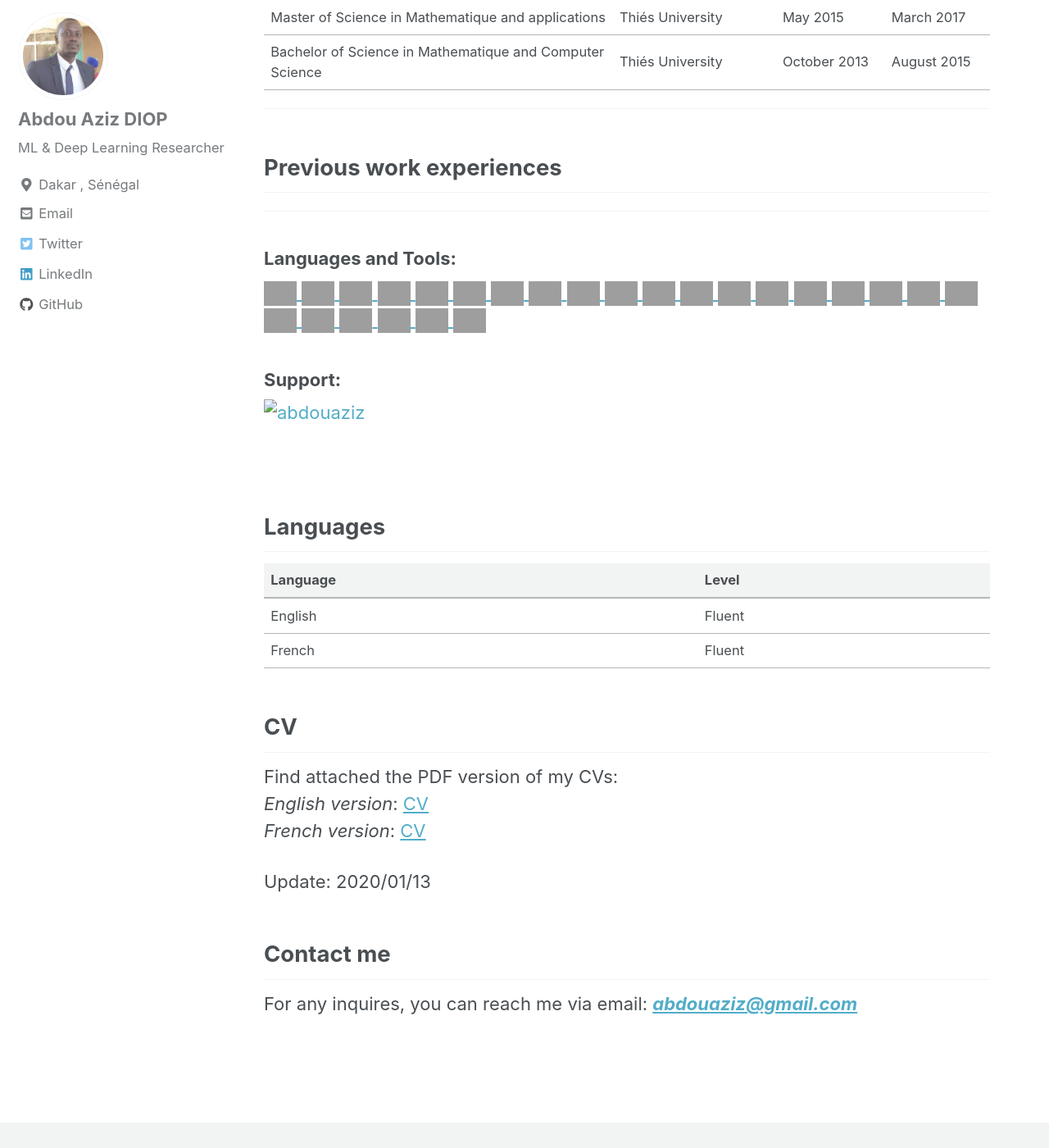
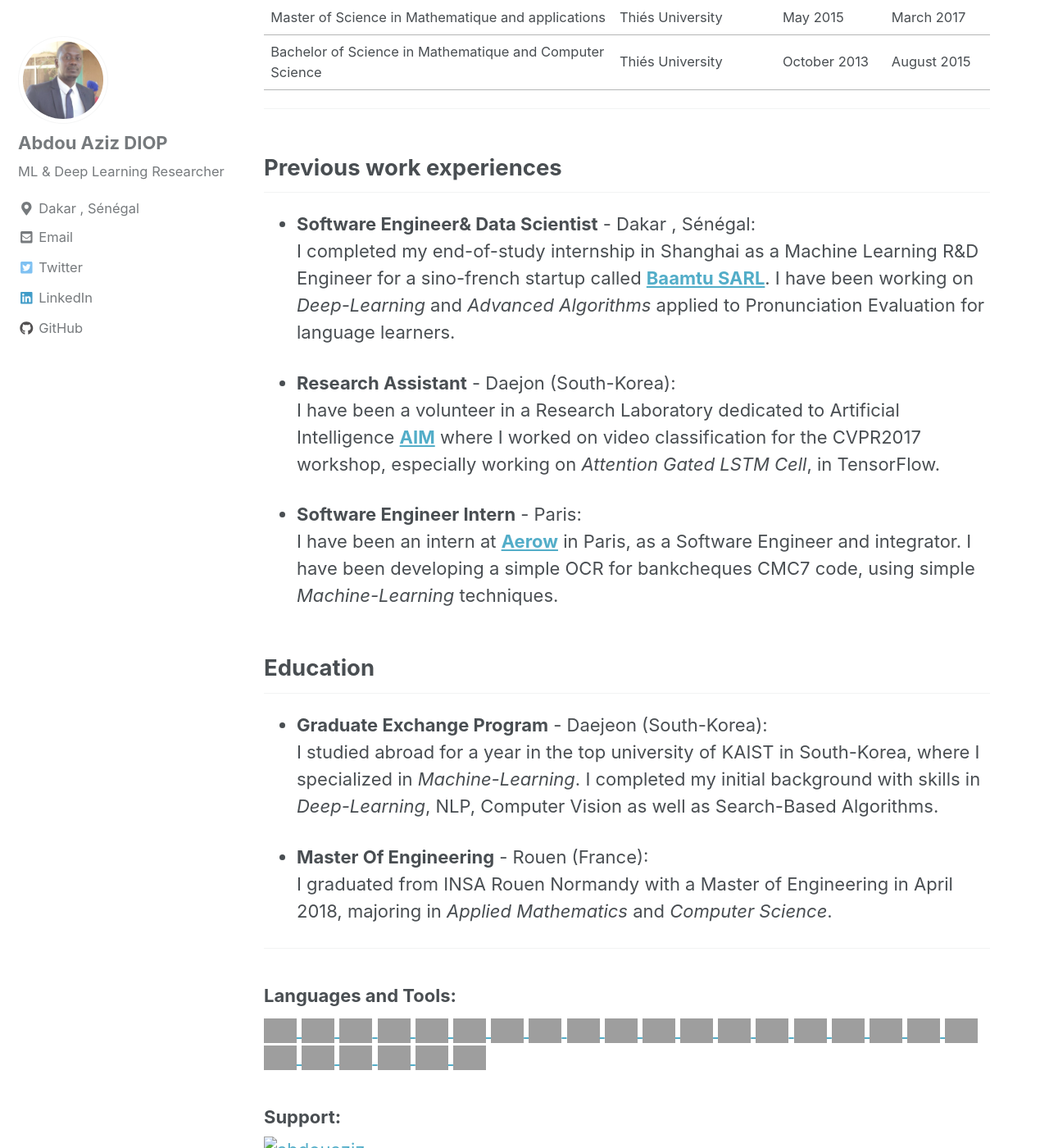
Before and after one commit to abdouaziz/http-abdouaziz.github.io-, a Jekyll site: the page built from index.md, in a window 1280 px wide and 1400 px high, scrolled down 988 px, cut to the strip 0-1400 px from the top of the window. Shown: the whole strip at 82% size. Built offline with Jekyll 4.4.1, drawn with Linux system fonts in a browser that asks for light colours; nearby versions of some CDN libraries; some of the changed text lies outside the part shown; grey boxes are pictures that could not be loaded.

Commit message:
certfication

```diff
--- a/index.md
+++ b/index.md
@@ -30,6 +30,22 @@ header:
 
 ## Previous work experiences
 
+- **Software Engineer& Data Scientist** - Dakar , Sénégal:
+  I completed my end-of-study internship in Shanghai as a Machine Learning R&D Engineer for a sino-french startup called **[Baamtu SARL](http://https://baamtu.com/)**. I have been working on *Deep-Learning* and *Advanced Algorithms* applied to Pronunciation Evaluation for language learners.
+
+- **Research Assistant** - Daejon (South-Korea):
+  I have been a volunteer in a Research Laboratory dedicated to Artificial Intelligence **[AIM](http://slsp.kaist.ac.kr/xe/)** where I worked on video classification for the CVPR2017 workshop, especially working on *Attention Gated LSTM Cell*, in TensorFlow.
+
+- **Software Engineer Intern** - Paris:
+  I have been an intern at **[Aerow](https://www.aerow.group/en/home/)** in Paris, as a Software Engineer and integrator. I have been developing a simple OCR for bankcheques CMC7 code, using simple *Machine-Learning* techniques.
+
+## Education
+
+- **Graduate Exchange Program** - Daejeon (South-Korea):
+  I studied abroad for a year in the top university of KAIST in South-Korea, where I specialized in *Machine-Learning*. I completed my initial background with skills in *Deep-Learning*, NLP, Computer Vision as well as Search-Based Algorithms.
+
+- **Master Of Engineering** - Rouen (France):
+  I graduated from INSA Rouen Normandy with a Master of Engineering in April 2018, majoring in *Applied Mathematics* and *Computer Science*.
 
 ---
 <h3 align="left">Languages and Tools:</h3>
@@ -39,6 +55,14 @@ header:
 <h3 align="left">Support:</h3>
 <p><a href="https://www.buymeacoffee.com/abdouaziiz"> <img align="left" src="https://cdn.buymeacoffee.com/buttons/v2/default-yellow.png" height="50" width="210" alt="abdouaziz" /></a></p><br><br>
 
+
+
+
+---
+
+## Certifications
+
+**[DeepLearning.AI TensorFlow Developer](https://www.coursera.org/account/accomplishments/professional-cert/Y4VNWM3Z6WW8)**
 
 
 ## Languages
```
